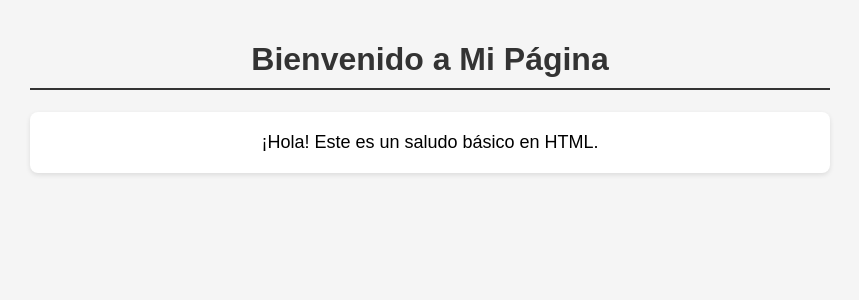
After one commit to Ferxxo-sar/gestor-pyme, a Django app: page /proveedores/proveedores/ in a window 1280 px wide. The commit adds this page. Shown: the top 300 px of the page, without its empty margins (210-1069 px from the left). Run offline with Django 5.2, Linux system fonts and the light colour scheme.

Commit message:
Cambio de acceso en el index y mapeo a html de proveedores

```diff
--- a/config/urls.py
+++ b/config/urls.py
@@ -4,6 +4,7 @@ from django.urls import path, include
 urlpatterns = [
     path('admin/', admin.site.urls),
     path('ventas/', include('ventas.urls')),
+    path('proveedores/', include('proveedores.urls')),
     # si no es admin va a buscar al core
     path('', include('core.urls')),
 ]
--- a/core/templates/core/index.html
+++ b/core/templates/core/index.html
@@ -73,7 +73,7 @@
                         un registro de tus contactos comerciales.
                     </p>
                     <div class="mt-3">
-                        <a href="/admin/proveedores/proveedor/" class="btn btn-outline-warning">
+                        <a href="proveedores/proveedores" class="btn btn-outline-warning">
                             <i class="bi bi-people me-2"></i>Ver Proveedores
                         </a>
                     </div>
--- /dev/null
+++ b/proveedores/templates/nuevo_proveedor.html
@@ -0,0 +1,41 @@
+<!DOCTYPE html>
+<html lang="es">
+<head>
+    <meta charset="UTF-8">
+    <meta name="viewport" content="width=device-width, initial-scale=1.0">
+    <title>Mi Página de Saludo</title>
+    <style>
+        body {
+            font-family: Arial, sans-serif;
+            max-width: 800px;
+            margin: 0 auto;
+            padding: 20px;
+            background-color: #f5f5f5;
+        }
+
+        h1 {
+            color: #333;
+            text-align: center;
+            border-bottom: 2px solid #333;
+            padding-bottom: 10px;
+        }
+
+        .saludo {
+            background-color: white;
+            padding: 20px;
+            border-radius: 8px;
+            box-shadow: 0 2px 5px rgba(0,0,0,0.1);
+            margin-top: 20px;
+            text-align: center;
+            font-size: 18px;
+        }
+    </style>
+</head>
+<body>
+    <h1>Bienvenido a Mi Página</h1>
+
+    <div class="saludo">
+        ¡Hola! Este es un saludo básico en HTML.
+    </div>
+</body>
+</html>
--- a/proveedores/urls.py
+++ b/proveedores/urls.py
@@ -0,0 +1,8 @@
+from django.urls import path
+from . import views
+
+app_name = 'proveedores'
+
+urlpatterns = [
+    path('proveedores/', views.nuevo_proveedor, name='proveedor'),
+]
--- a/proveedores/views.py
+++ b/proveedores/views.py
@@ -2,3 +2,5 @@ from django.shortcuts import render
 
 # Create your views here.
 def nuevo_proveedor(request):
+
+    return render(request, 'nuevo_proveedor.html')
```
